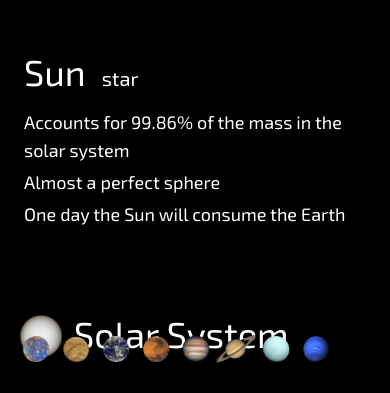
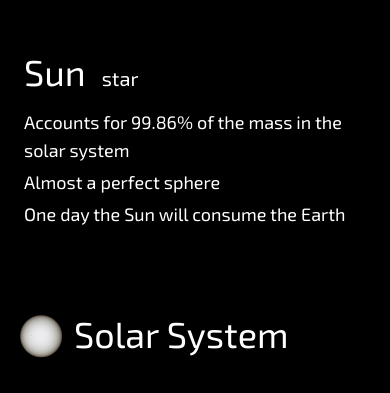
Before and after one commit to zhutaoping/react-solar-system, a React (Vite) app: page / in a window 390 px wide. Shown: the part 451-844 px from the top of the page. Built offline with nearby package versions, Linux system fonts and the light colour scheme.

Commit message:
Implement lg and xl responsive design

```diff
--- a/src/App.tsx
+++ b/src/App.tsx
@@ -6,14 +6,17 @@ import MercuryPage from './pages/mercury/MercuryPage'
 import VenusPage from './pages/venus/VenusPage'
 import Dock from './components/Dock/Dock'
 import Header from './components/Header'
+import { useMediaQuery } from './hooks/useMediaQuery'
 
 export default function App() {
   const location = useLocation()
+  const isLarge = useMediaQuery('(min-width: 1024px)')
 
   return (
     <div className="App">
+      {/* <Header /> and <Dock /> are outside of the <AnimatePresence /> component, so they will not be rendered on exit animation. */}
       <Header />
-      <Dock />
+      {isLarge && <Dock />}
       <AnimatePresence initial={false} mode="wait">
         <Routes location={location} key={location.pathname}>
           <Route path="/" element={<Layout />}>
--- a/src/components/Dock/Dock.tsx
+++ b/src/components/Dock/Dock.tsx
@@ -11,6 +11,7 @@ import imgJupiter from '../../assets/images/jupiter.png'
 import imgSaturn from '../../assets/images/saturn.png'
 import imgUranus from '../../assets/images/uranus.png'
 import imgNeptune from '../../assets/images/neptune.png'
+import { useMediaQuery } from '../../hooks/useMediaQuery'
 
 const planets = [
   { name: 'mercury', img: imgMercury },
@@ -25,22 +26,27 @@ const planets = [
 
 export default function Dock() {
   const { selectedPlanet, setSelectedPlanet } = usePlanetStore()
-
-  const mouseY = useMotionValue(Infinity)
+  const isXL = useMediaQuery('(min-width: 1280px)')
+  const mouseMove = useMotionValue(Infinity)
 
   return (
     <nav>
       <ul
         onMouseMove={e => {
-          mouseY.set(e.pageY)
+          if (isXL) {
+            mouseMove.set(e.pageY)
+          } else {
+            mouseMove.set(e.pageX)
+          }
         }}
-        onMouseLeave={() => mouseY.set(Infinity)}
-        className="absolute bottom-2 flex rounded-2xl p-4 xl:right-2 xl:top-1/2 xl:-translate-y-1/2 xl:flex-col xl:items-end"
+        onMouseLeave={() => mouseMove.set(Infinity)}
+        className="absolute bottom-2 right-12 z-10 flex items-end rounded-2xl p-4 xl:right-2 xl:top-1/2 xl:-translate-y-1/2 xl:flex-col"
       >
         {planets.map(p => (
           <PlanetIcon
+            isXL={isXL}
             key={p.name}
-            mouseY={mouseY}
+            mouseMove={mouseMove}
             planet={p.name}
             img={p.img}
             selectedPlanet={selectedPlanet}
@@ -52,7 +58,7 @@ export default function Dock() {
         <motion.span
           variants={floatVariants}
           animate="animate"
-          className="rocket absolute bottom-8 right-8 hidden sm:block"
+          className="rocket absolute bottom-9 right-8 hidden lg:block"
           layoutId="rocket"
         >
           🚀
--- a/src/components/Dock/PlanetIcon.tsx
+++ b/src/components/Dock/PlanetIcon.tsx
@@ -3,7 +3,8 @@ import { MotionValue, motion, useSpring, useTransform } from 'framer-motion'
 import { Link } from 'react-router-dom'
 
 interface Props {
-  mouseY: MotionValue
+  isXL: boolean
+  mouseMove: MotionValue
   planet: string
   img: string
   selectedPlanet: string
@@ -11,7 +12,8 @@ interface Props {
 }
 
 export default function PlanetIcon({
-  mouseY,
+  isXL,
+  mouseMove,
   planet,
   img,
   selectedPlanet,
@@ -19,12 +21,19 @@ export default function PlanetIcon({
 }: Props) {
   const ref = useRef<HTMLLIElement>(null)
 
-  //* distance = mouseY minus the center of the icon
-  const distance = useTransform(mouseY, val => {
+  //* distance = mouseMove minus the center of the icon
+  const distance = useTransform(mouseMove, val => {
     //* nullish coalescing operator: null and undefined
     //* not falsy: false, 0, NaN, ""(empty string)
-    const bounds = ref.current?.getBoundingClientRect() ?? { y: 0, width: 0 }
-    return val - bounds.y - bounds.width / 2
+    if (isXL) {
+      const bounds = ref.current?.getBoundingClientRect() ?? { y: 0, width: 0 }
+
+      return val - bounds.y - bounds.width / 2
+    } else {
+      const bounds = ref.current?.getBoundingClientRect() ?? { x: 0, height: 0 }
+
+      return val - bounds.x - bounds.height / 2
+    }
   })
 
   const widthSync = useTransform(distance, [-100, 0, 100], [40, 80, 40])
--- a/src/components/MainLayout.tsx
+++ b/src/components/MainLayout.tsx
@@ -4,7 +4,7 @@ interface Props {
 
 export default function MainLayout({ children }: Props) {
   return (
-    <main className="flex h-5/6 flex-col items-center justify-between lg:mr-4 lg:h-full lg:flex-row lg:justify-normal 2xl:gap-32 ">
+    <main className="mainLayout flex h-5/6 flex-col items-center justify-between lg:h-full lg:flex-row lg:justify-normal xl:mr-4 2xl:gap-32 ">
       {children}
     </main>
   )
--- a/src/lib/animationVariants.ts
+++ b/src/lib/animationVariants.ts
@@ -2,10 +2,14 @@ import { Variants } from 'framer-motion'
 
 export const videoVariants = {
   enter: {
+    scale: 1.5,
+    rotate: -30,
     opacity: 0,
     x: -500,
   },
   center: {
+    scale: 1,
+    rotate: 0,
     opacity: 1,
     x: 0,
     transition: { type: 'tween', duration: 1, ease: 'easeOut' },
```
